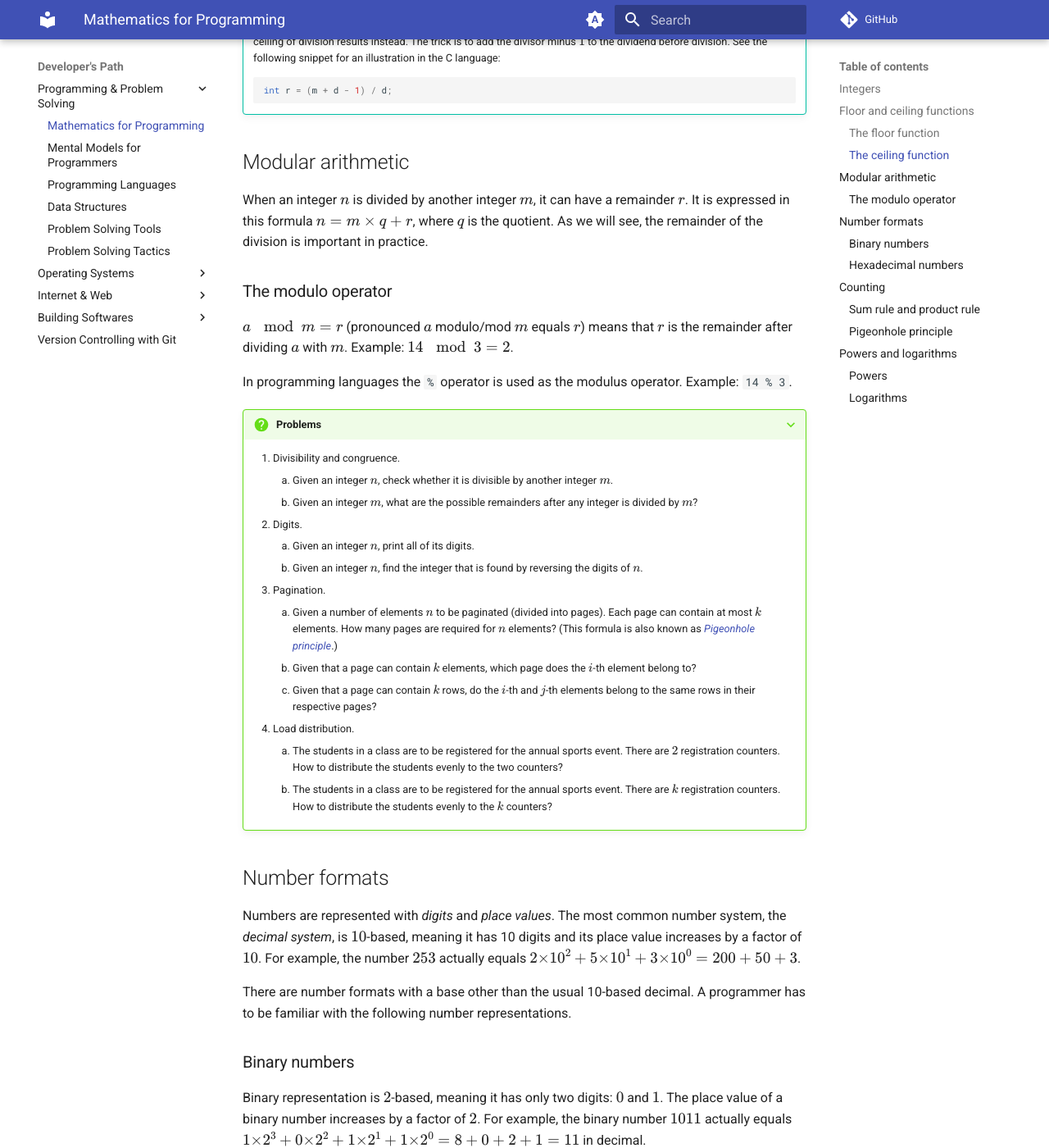
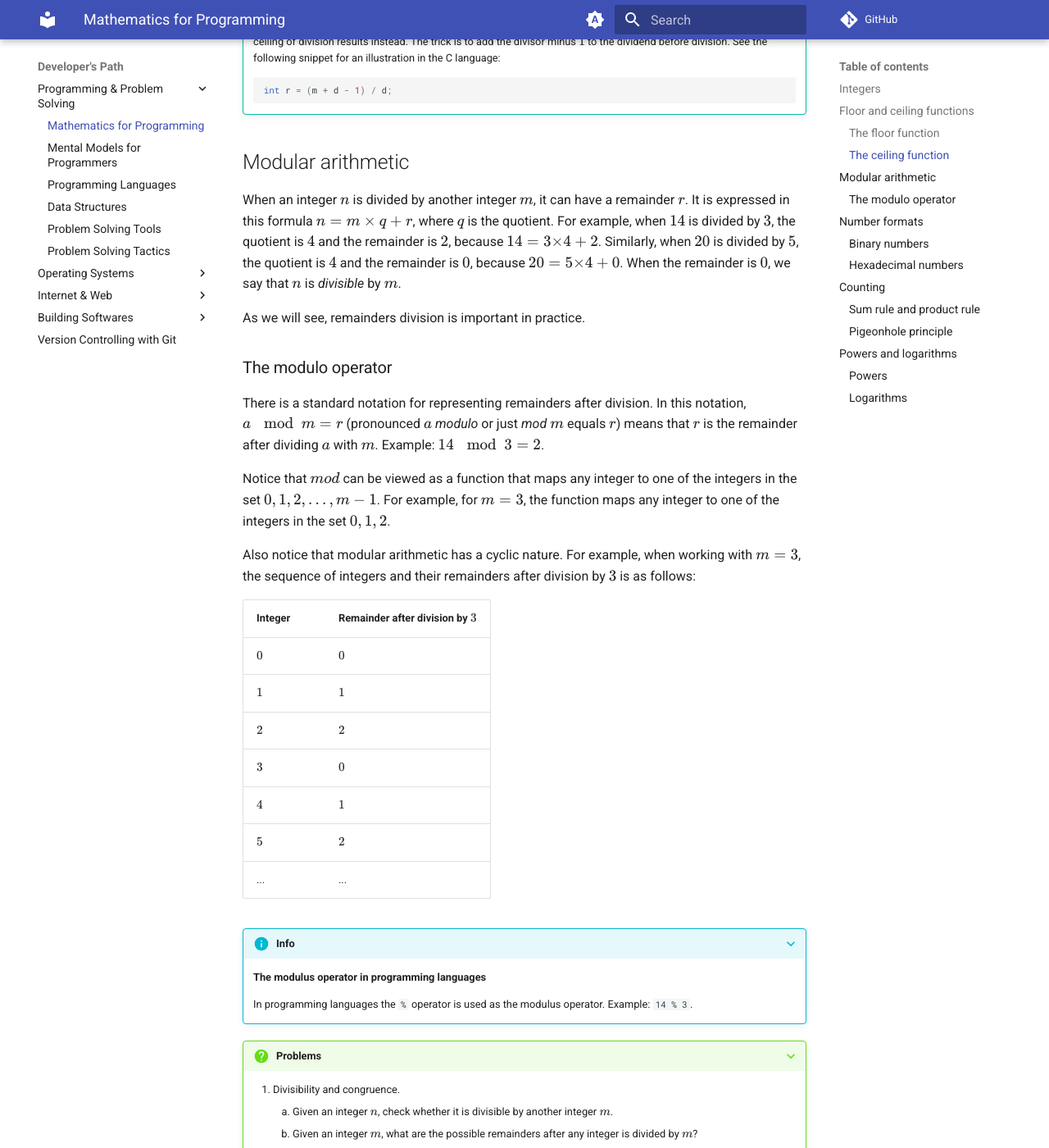
Before and after one commit to gharials/dev-path, an MkDocs documentation site: the page built from docs/programming/math-prog.md, in a window 1280 px wide and 1400 px high, scrolled down 1417 px. Shown: the whole window at 82% size. Built offline with MkDocs 1.6.1 and Material for MkDocs 9.7.7, drawn with Linux system fonts in a browser that asks for light colours; comment, search, counter and statistics services are not loaded; some of the changed text lies outside the part shown.

Commit message:
extended modular arithmetic section.

```diff
--- a/docs/programming/math-prog.md
+++ b/docs/programming/math-prog.md
@@ -46,13 +46,32 @@ The ceiling of any real number is the smallest integer greater than or equal to
 
 ## Modular arithmetic
 
-When an integer $n$ is divided by another integer $m$, it can have a remainder $r$. It is expressed in this formula $n = m \times q + r$, where $q$ is the quotient. As we will see, the remainder of the division is important in practice.
+When an integer $n$ is divided by another integer $m$, it can have a remainder $r$. It is expressed in this formula $n = m \times q + r$, where $q$ is the quotient. For example, when $14$ is divided by $3$, the quotient is $4$ and the remainder is $2$, because $14 = 3 × 4 + 2$. Similarly, when $20$ is divided by $5$, the quotient is $4$ and the remainder is $0$, because $20 = 5 × 4 + 0$. When the remainder is $0$, we say that $n$ is _divisible_ by $m$.
+
+As we will see, remainders division is important in practice.
 
 ### The modulo operator
 
-$a \mod m = r$ (pronounced $a$ modulo/mod $m$ equals $r$) means that $r$ is the remainder after dividing $a$ with $m$. Example: $14 \mod 3 = 2$.
+There is a standard notation for representing remainders after division. In this notation, $a \mod m = r$ (pronounced $a$ _modulo_ or just _mod_ $m$ equals $r$) means that $r$ is the remainder after dividing $a$ with $m$. Example: $14 \mod 3 = 2$.
 
-In programming languages the `%` operator is used as the modulus operator. Example: `14 % 3`.
+Notice that ${mod}$ can be viewed as a function that maps any integer to one of the integers in the set $0, 1, 2, ... , m-1$. For example, for $m = 3$, the function maps any integer to one of the integers in the set $0, 1, 2$.
+
+Also notice that modular arithmetic has a cyclic nature. For example, when working with $m = 3$, the sequence of integers and their remainders after division by $3$ is as follows:
+
+| Integer | Remainder after division by $3$ |
+|---------|---------------------------------|
+| $0$     | $0$                             |
+| $1$     | $1$                             |
+| $2$     | $2$                             |
+| $3$     | $0$                             |
+| $4$     | $1$                             |
+| $5$     | $2$                             |
+| ...     | ...                             |
+
+???+ info
+    **The modulus operator in programming languages**
+
+    In programming languages the `%` operator is used as the modulus operator. Example: `14 % 3`.
 
 ???+ question "Problems"
     1. Divisibility and congruence.
@@ -66,8 +85,8 @@ In programming languages the `%` operator is used as the modulus operator. Examp
         2. Given that a page can contain $k$ elements, which page does the $i$-th element belong to?
         3. Given that a page can contain $k$ rows, do the $i$-th and $j$-th elements belong to the same rows in their respective pages?
     4. Load distribution.
-        1. The students in a class are to be registered for the annual sports event. There are $2$ registration counters. How to distribute the students evenly to the two counters?
-        2. The students in a class are to be registered for the annual sports event. There are $k$ registration counters. How to distribute the students evenly to the $k$ counters?
+        1. In a college, students are to be admitted into $2$ sections evenly. How to assign students to the sections evenly based on their roll numbers?
+        2. In a college, students are to be admitted into $m$ sections evenly. How to assign students to the sections evenly based on their roll numbers?
 
 ## Number formats
 
```
